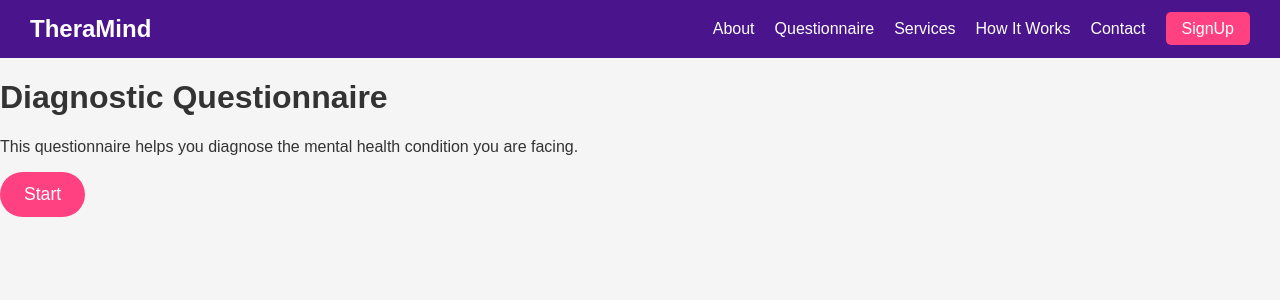
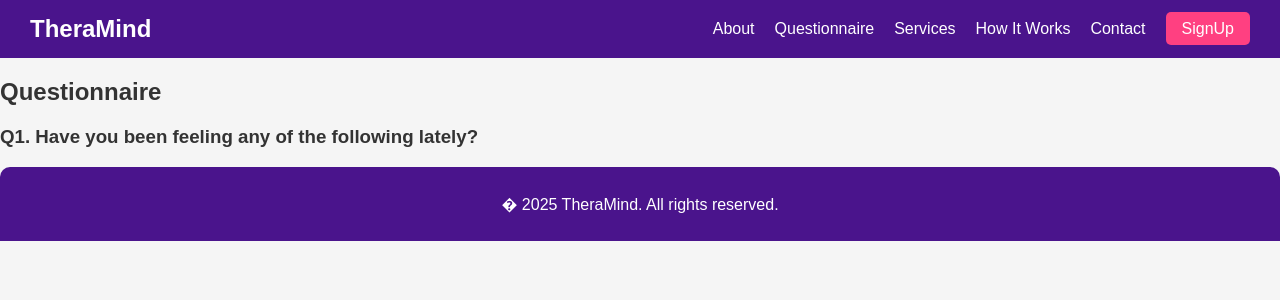
Before and after one commit to poetabdullah/theramind, a React (Create React App) app: page /questionnaire in a window 1280 px wide. Shown: the top 300 px of the page. Built offline with nearby package versions, Linux system fonts and the light colour scheme.

Commit message:
question

```diff
--- a/src/App.js
+++ b/src/App.js
@@ -3,14 +3,14 @@ import React from 'react';
 import { Routes, Route } from 'react-router-dom';
 import HomePage from './pages/HomePage';
 import Navbar from './components/Navbar';
-import DiagnosticQuestionnaire from './components/DiagnosticQuestionnaire';
+import Questionnaire from './pages/Questionnaire';
 
 const App = () => (
   <div>
     <Navbar />
     <Routes>
       <Route path="/" element={<HomePage />} />
-      <Route path="/questionnaire" element={<DiagnosticQuestionnaire />} />
+      <Route path="/questionnaire" element={<Questionnaire />} />
     </Routes>
 
   </div>
--- a/src/components/DiagnosticQuestionnaire.js
+++ b/src/components/DiagnosticQuestionnaire.js
@@ -5,7 +5,7 @@ const DiagnosticQuestionnaire = () => {
   const navigate = useNavigate();
 
   const handleStart = () => {
-    navigate('/questionnaire');
+    navigate('/Questionnaire');
   };
 
   return (
--- a/src/components/Navbar.js
+++ b/src/components/Navbar.js
@@ -6,7 +6,7 @@ const Navbar = () => (
     <div className="logo">TheraMind</div>
     <ul className="nav-links">
       <li><a href="#about">About</a></li>
-      <li><a href="/QuestionnairePage">Questionnaire</a></li>
+      <li><a href="/Questionnaire">Questionnaire</a></li>
       <li><a href="#services">Services</a></li>
       <li><a href="#how-it-works">How It Works</a></li>
       <li><a href="#contact">Contact</a></li>
--- a/src/pages/questionnaire.js
+++ b/src/pages/questionnaire.js
@@ -1,12 +1,19 @@
 import React from 'react';
-import DiagnosticQuestionnaire from '../components/DiagnosticQuestionnaire';
 import Footer from '../components/Footer';
 
-const QuestionnairePage = () => (
+const Questionnaire = () => (
   <>
-    <DiagnosticQuestionnaire />
+    <div className='items-center'>
+      <div>
+        <h2 className='text-customPurple shadow-md rounded-lg max-w-xl mx-auto'>Questionnaire</h2>
+      </div>
+      <div>
+        <h3>Q1. Have you been feeling any of the following lately?</h3>
+      </div>
+    </div>
+
     <Footer />
   </>
 );
 
-export default QuestionnairePage;
+export default Questionnaire;
```
